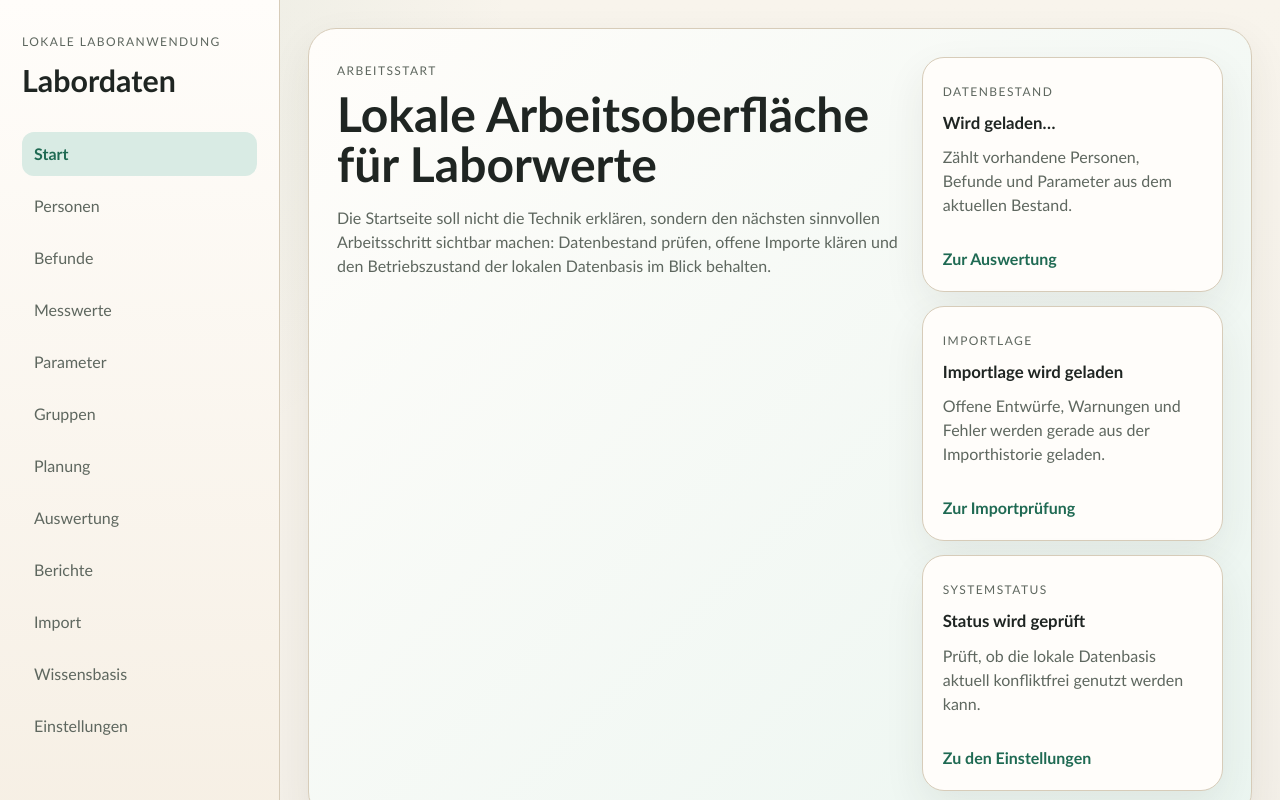
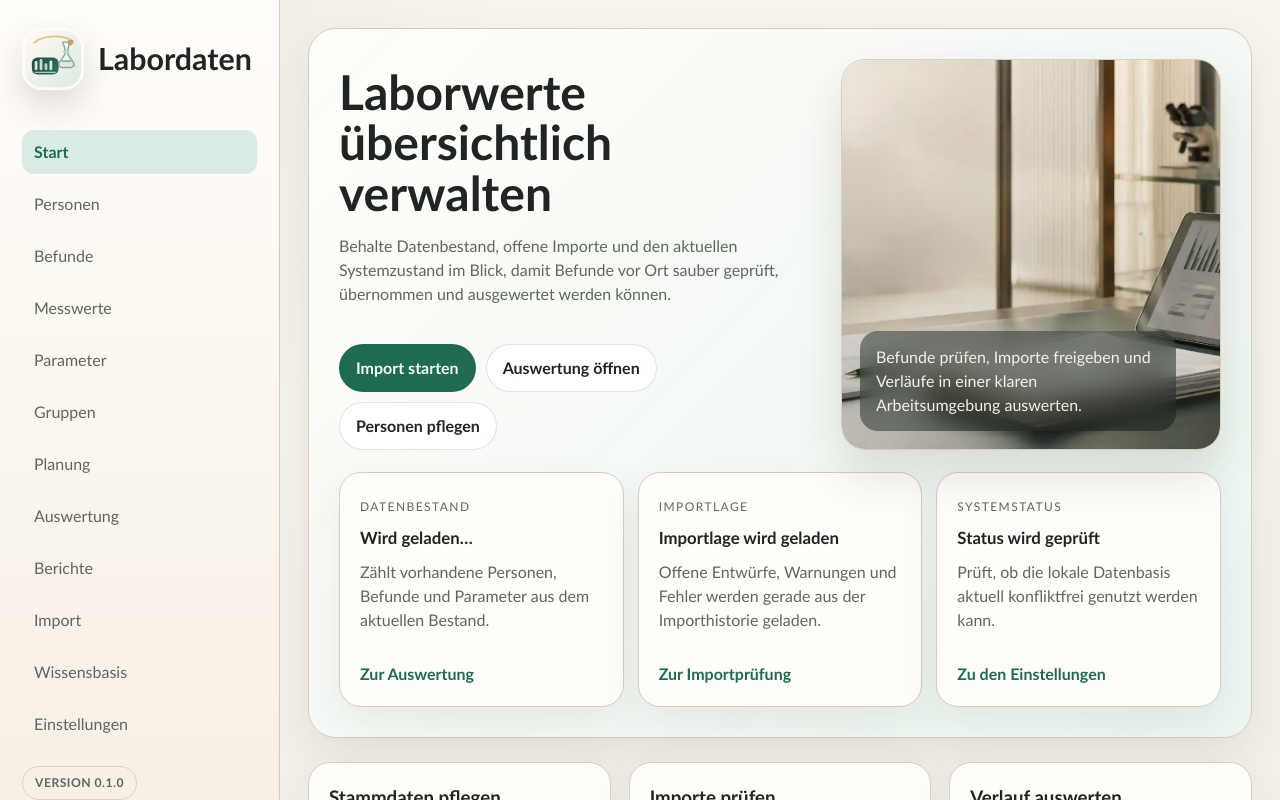
Before and after one commit to LevelX2/Labordaten, a React (Vite) app in the folder apps/frontend/: page / in a window 1280 px wide. Shown: the top 800 px of the page. Built offline with nearby package versions, Linux system fonts and the light colour scheme; no server answers.

Commit message:
feat(frontend): refine landing page branding

```diff
--- a/apps/frontend/src/app/layout/AppLayout.tsx
+++ b/apps/frontend/src/app/layout/AppLayout.tsx
@@ -1,4 +1,7 @@
 import { NavLink, Outlet } from "react-router-dom";
+
+import { LabordatenBrandMark } from "../../shared/components/LabordatenBrandMark";
+import { APP_VERSION } from "../../shared/constants/appInfo";
 
 const navItems = [
   { to: "/", label: "Start", end: true },
@@ -19,9 +22,14 @@ export function AppLayout() {
   return (
     <div className="app-shell">
       <aside className="sidebar">
+        <div className="sidebar__main">
           <div className="sidebar__brand">
-          <span className="sidebar__eyebrow">Lokale Laboranwendung</span>
+            <div className="sidebar__brand-lockup">
+              <LabordatenBrandMark className="sidebar__brand-icon" title="Labordaten Icon" />
+              <div>
                 <h1>Labordaten</h1>
+              </div>
+            </div>
           </div>
 
           <nav className="sidebar__nav" aria-label="Hauptnavigation">
@@ -36,6 +44,11 @@ export function AppLayout() {
               </NavLink>
             ))}
           </nav>
+        </div>
+
+        <div className="sidebar__footer">
+          <span className="version-badge version-badge--subtle">Version {APP_VERSION}</span>
+        </div>
       </aside>
 
       <main className="content">
--- /dev/null
+++ b/apps/frontend/src/shared/components/LabordatenBrandMark.tsx
@@ -0,0 +1,69 @@
+type LabordatenBrandMarkProps = {
+  className?: string;
+  title?: string;
+};
+
+export function LabordatenBrandMark({
+  className,
+  title = "Labordaten Markenbild"
+}: LabordatenBrandMarkProps) {
+  return (
+    <svg
+      viewBox="0 0 88 88"
+      role="img"
+      aria-label={title}
+      className={className}
+      xmlns="http://www.w3.org/2000/svg"
+    >
+      <defs>
+        <linearGradient id="brand-bg" x1="12" y1="10" x2="76" y2="78" gradientUnits="userSpaceOnUse">
+          <stop offset="0" stopColor="#fff8ee" />
+          <stop offset="1" stopColor="#dcece5" />
+        </linearGradient>
+        <linearGradient id="brand-glass" x1="54" y1="18" x2="64" y2="64" gradientUnits="userSpaceOnUse">
+          <stop offset="0" stopColor="#ffffff" stopOpacity="0.9" />
+          <stop offset="1" stopColor="#d4e4df" stopOpacity="0.55" />
+        </linearGradient>
+        <linearGradient id="brand-screen" x1="18" y1="46" x2="54" y2="73" gradientUnits="userSpaceOnUse">
+          <stop offset="0" stopColor="#204f42" />
+          <stop offset="1" stopColor="#2d7a62" />
+        </linearGradient>
+      </defs>
+
+      <rect x="4" y="4" width="80" height="80" rx="24" fill="url(#brand-bg)" />
+      <path
+        d="M17 21C24 15 34 12 47 12C55 12 65 14 73 19"
+        fill="none"
+        stroke="#d8ba82"
+        strokeWidth="2.5"
+        strokeLinecap="round"
+        opacity="0.85"
+      />
+      <path
+        d="M15 63C26 53 38 48 54 48C62 48 70 50 76 55"
+        fill="none"
+        stroke="#d8ba82"
+        strokeWidth="2"
+        strokeLinecap="round"
+        opacity="0.5"
+      />
+
+      <rect x="14" y="42" width="38" height="24" rx="8" fill="url(#brand-screen)" />
+      <rect x="18" y="47" width="4" height="13" rx="2" fill="#edf6f2" opacity="0.9" />
+      <rect x="25" y="44" width="4" height="16" rx="2" fill="#edf6f2" opacity="0.82" />
+      <rect x="32" y="50" width="4" height="10" rx="2" fill="#edf6f2" opacity="0.75" />
+      <rect x="39" y="46" width="4" height="14" rx="2" fill="#edf6f2" opacity="0.9" />
+      <path d="M19 63H47" stroke="#edf6f2" strokeWidth="2" strokeLinecap="round" opacity="0.7" />
+
+      <path
+        d="M58 20H68L65 30V37L73 49C74.9 51.8 72.9 56 69.5 56H56.5C53.1 56 51.1 51.8 53 49L61 37V30L58 20Z"
+        fill="url(#brand-glass)"
+        stroke="#8ca59c"
+        strokeWidth="2"
+      />
+      <path d="M57 47H69" stroke="#88b2a0" strokeWidth="2.5" strokeLinecap="round" />
+      <path d="M58.5 34H67.5" stroke="#c7dad3" strokeWidth="2" strokeLinecap="round" />
+      <circle cx="68.5" cy="20.5" r="4" fill="#c99c56" opacity="0.95" />
+    </svg>
+  );
+}
--- a/apps/frontend/src/shared/components/StartPage.tsx
+++ b/apps/frontend/src/shared/components/StartPage.tsx
@@ -1,6 +1,7 @@
 import { useQuery } from "@tanstack/react-query";
 import { Link } from "react-router-dom";
 
+import heroImage from "../../assets/labordaten-hero.webp";
 import { apiFetch } from "../api/client";
 import type { AuswertungGesamtzahlen, ImportVorgangListItem, SystemHealth } from "../types/api";
 
@@ -117,15 +118,37 @@ export function StartPage() {
   return (
     <section className="page">
       <header className="hero">
-        <div>
-          <span className="page__kicker">Arbeitsstart</span>
-          <h2>Lokale Arbeitsoberfläche für Laborwerte</h2>
-          <p>
-            Die Startseite soll nicht die Technik erklären, sondern den nächsten sinnvollen Arbeitsschritt sichtbar
-            machen: Datenbestand prüfen, offene Importe klären und den Betriebszustand der lokalen Datenbasis im Blick
-            behalten.
-          </p>
+        <div className="hero__content">
+          <div>
+            <h2>Laborwerte übersichtlich verwalten</h2>
+            <p>
+              Behalte Datenbestand, offene Importe und den aktuellen Systemzustand im Blick, damit Befunde vor Ort
+              sauber geprüft, übernommen und ausgewertet werden können.
+            </p>
+          </div>
+
+          <div className="hero__quick-links" aria-label="Schnelle Arbeitsbereiche">
+            <Link className="hero__button hero__button--primary" to="/import">
+              Import starten
+            </Link>
+            <Link className="hero__button" to="/auswertung">
+              Auswertung öffnen
+            </Link>
+            <Link className="hero__button" to="/personen">
+              Personen pflegen
+            </Link>
+          </div>
         </div>
+
+        <figure className="hero__visual">
+          <img
+            src={heroImage}
+            alt="Eleganter Laborarbeitsplatz mit Auswertungen, Unterlagen und Glasgeräten"
+          />
+          <figcaption className="hero__caption">
+            <p>Befunde prüfen, Importe freigeben und Verläufe in einer klaren Arbeitsumgebung auswerten.</p>
+          </figcaption>
+        </figure>
 
         <div className="hero__meta">
           <article className="stat-card">
--- /dev/null
+++ b/apps/frontend/src/shared/constants/appInfo.ts
@@ -0,0 +1,3 @@
+import packageJson from "../../../package.json";
+
+export const APP_VERSION = packageJson.version;
--- a/apps/frontend/src/styles.css
+++ b/apps/frontend/src/styles.css
@@ -7,6 +7,7 @@
   --text: #1f2522;
   --muted: #5e675f;
   --accent: #1f6a53;
+  --accent-warm: #b48a54;
   --accent-soft: #d9ebe4;
   --shadow: 0 16px 40px rgba(49, 50, 38, 0.08);
   font-family: "Source Sans 3", "Trebuchet MS", sans-serif;
@@ -46,6 +47,8 @@ a {
 }
 
 .sidebar {
+  display: flex;
+  flex-direction: column;
   position: sticky;
   top: 0;
   height: 100vh;
@@ -57,9 +60,39 @@ a {
   backdrop-filter: blur(12px);
 }
 
+.sidebar__main {
+  display: grid;
+  gap: 12px;
+}
+
+.sidebar__brand {
+  display: grid;
+  gap: 10px;
+}
+
 .sidebar__brand h1 {
-  margin: 6px 0 0;
+  margin: 0;
   font-size: 1.9rem;
+}
+
+.sidebar__brand-lockup {
+  display: grid;
+  grid-template-columns: auto 1fr;
+  gap: 14px;
+  align-items: center;
+}
+
+.sidebar__brand-icon {
+  width: 62px;
+  height: 62px;
+  flex: none;
+  border-radius: 20px;
+  box-shadow: 0 14px 32px rgba(49, 50, 38, 0.16);
+}
+
+.sidebar__footer {
+  margin-top: auto;
+  padding-top: 20px;
 }
 
 .sidebar__eyebrow,
@@ -76,6 +109,34 @@ a {
   display: grid;
   gap: 8px;
   margin-top: 28px;
+}
+
+.version-badge {
+  display: inline-flex;
+  width: fit-content;
+  align-items: center;
+  padding: 7px 12px;
+  border: 1px solid color-mix(in srgb, var(--accent-warm) 28%, transparent);
+  border-radius: 999px;
+  background: rgba(255, 248, 238, 0.92);
+  color: #6f5330;
+  font-size: 0.76rem;
+  font-weight: 700;
+  letter-spacing: 0.04em;
+  text-transform: uppercase;
+}
+
+.version-badge--on-image {
+  border-color: rgba(255, 248, 238, 0.34);
+  background: rgba(20, 31, 27, 0.48);
+  color: #f7efe2;
+  backdrop-filter: blur(12px);
+}
+
+.version-badge--subtle {
+  background: transparent;
+  color: var(--muted);
+  border-color: rgba(215, 204, 185, 0.8);
 }
 
 .nav-link {
@@ -175,9 +236,9 @@ a {
 
 .hero {
   display: grid;
-  grid-template-columns: minmax(0, 1.5fr) minmax(260px, 0.8fr);
-  gap: 20px;
-  padding: 28px;
+  grid-template-columns: minmax(0, 1.2fr) minmax(320px, 0.95fr);
+  gap: 22px;
+  padding: 30px;
   border: 1px solid var(--line);
   border-radius: 28px;
   background:
@@ -186,8 +247,94 @@ a {
   box-shadow: var(--shadow);
 }
 
+.hero__content {
+  display: grid;
+  gap: 22px;
+  align-content: start;
+}
+
+.hero__quick-links {
+  display: flex;
+  flex-wrap: wrap;
+  gap: 10px;
+}
+
+.hero__button {
+  display: inline-flex;
+  align-items: center;
+  justify-content: center;
+  padding: 11px 16px;
+  border: 1px solid rgba(31, 106, 83, 0.16);
+  border-radius: 999px;
+  background: rgba(255, 255, 255, 0.88);
+  color: var(--text);
+  font-weight: 700;
+  transition: transform 0.18s ease, border-color 0.18s ease, background-color 0.18s ease;
+}
+
+.hero__button:hover {
+  transform: translateY(-1px);
+  border-color: rgba(31, 106, 83, 0.3);
+}
+
+.hero__button--primary {
+  background: var(--accent);
+  color: #f4fbf8;
+  border-color: transparent;
+}
+
+.hero__visual {
+  position: relative;
+  min-height: 100%;
+  margin: 0;
+  border-radius: 24px;
+  overflow: hidden;
+  border: 1px solid rgba(215, 204, 185, 0.95);
+  box-shadow: 0 24px 48px rgba(49, 50, 38, 0.14);
+}
+
+.hero__visual img {
+  display: block;
+  width: 100%;
+  height: 100%;
+  min-height: 320px;
+  object-fit: cover;
+}
+
+.hero__visual::after {
+  content: "";
+  position: absolute;
+  inset: 0;
+  background:
+    linear-gradient(180deg, rgba(17, 27, 24, 0.02) 0%, rgba(17, 27, 24, 0.22) 100%),
+    linear-gradient(120deg, rgba(255, 248, 238, 0.16), transparent 42%);
+  pointer-events: none;
+}
+
+.hero__caption {
+  position: absolute;
+  right: 18px;
+  bottom: 18px;
+  left: 18px;
+  z-index: 1;
+  display: grid;
+  gap: 10px;
+}
+
+.hero__caption p {
+  margin: 0;
+  max-width: 34ch;
+  padding: 14px 16px;
+  border-radius: 18px;
+  background: rgba(20, 31, 27, 0.46);
+  color: #f6f0e6;
+  backdrop-filter: blur(12px);
+}
+
 .hero__meta {
   display: grid;
+  grid-column: 1 / -1;
+  grid-template-columns: repeat(3, minmax(0, 1fr));
   gap: 14px;
   align-content: start;
 }
@@ -1078,6 +1225,10 @@ a {
     grid-template-columns: 1fr;
   }
 
+  .hero__meta {
+    grid-template-columns: 1fr;
+  }
+
   .trend-card__header {
     flex-direction: column;
   }
@@ -1118,4 +1269,8 @@ a {
   .page__header--compact {
     align-items: flex-start;
   }
+
+  .sidebar__brand-lockup {
+    align-items: start;
+  }
 }
```
Also changed, not shown: apps/frontend/src/assets/labordaten-hero.webp (added). Lines whose indentation alone changed are shown as unchanged.
